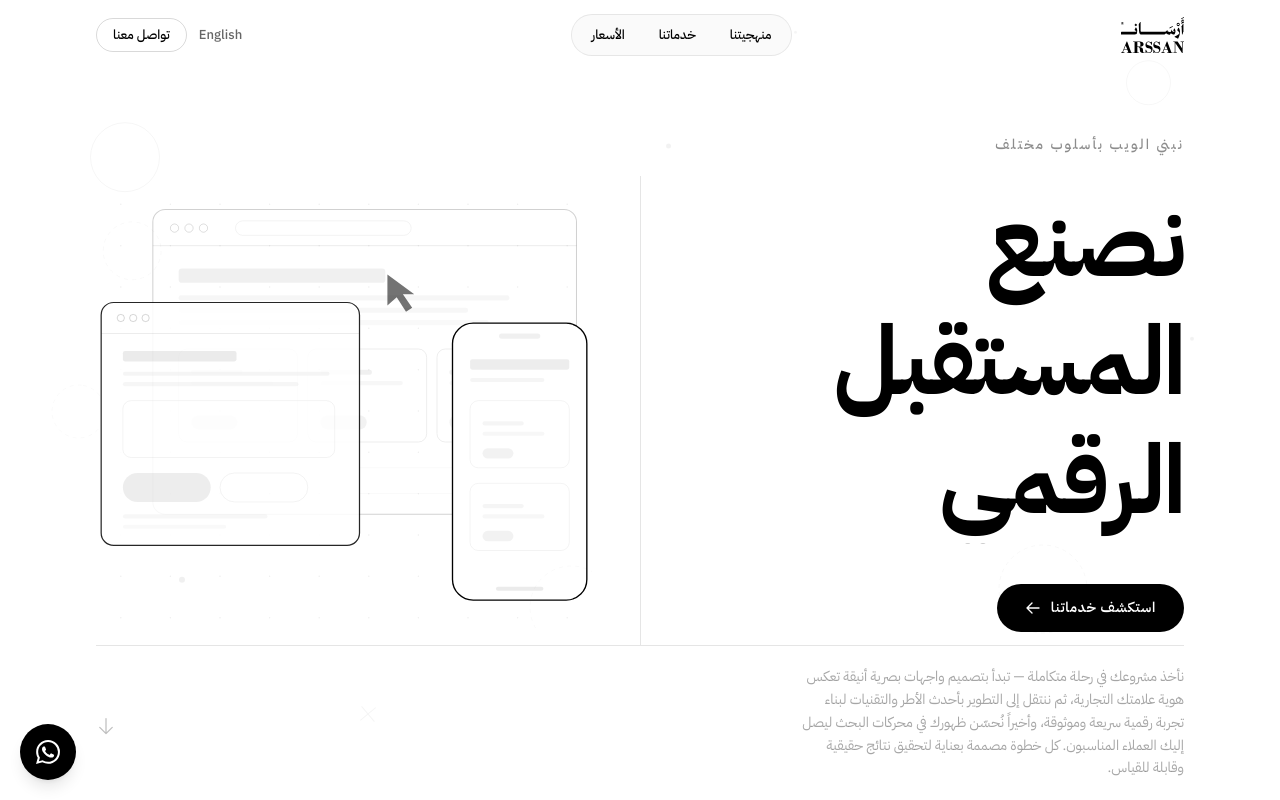
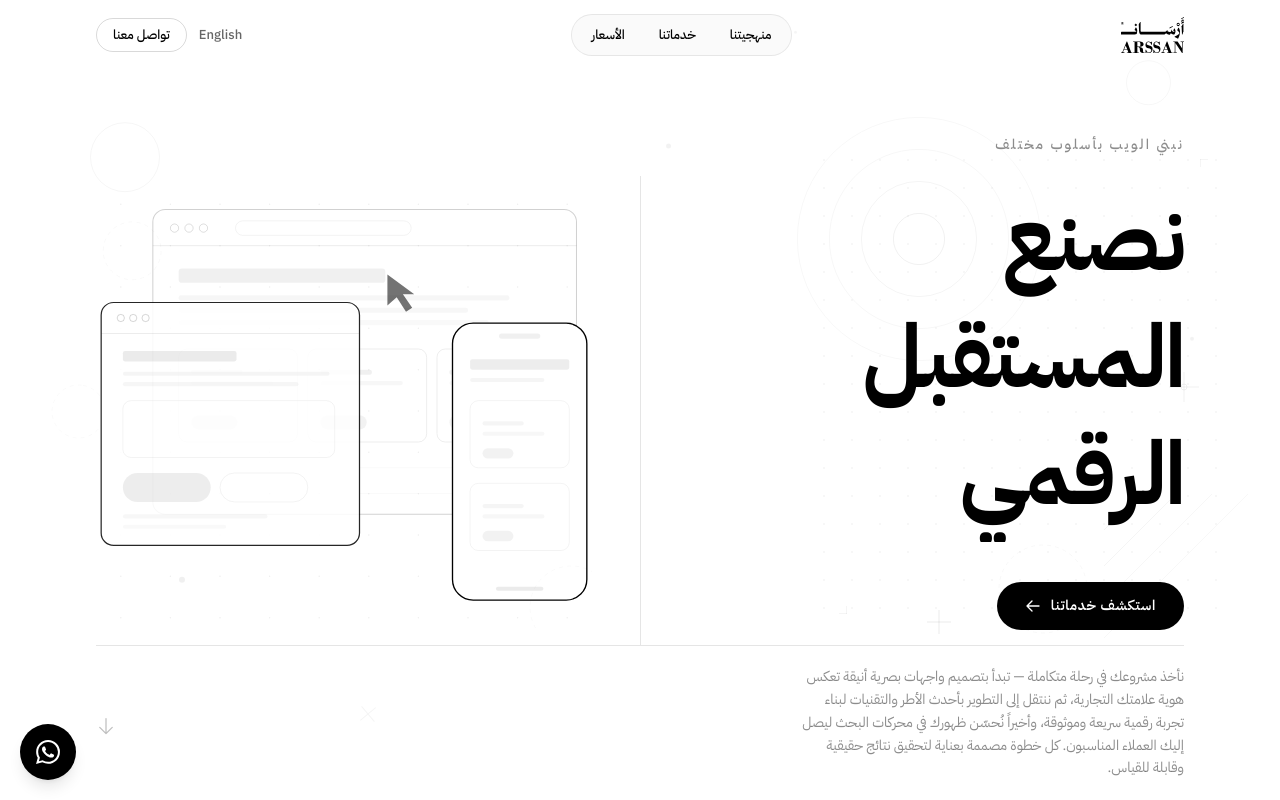
Before and after one commit to arssan-io/arssan, a Next.js app: page /ar in a window 1280 px wide. Shown: the top 800 px of the page. Built offline with nearby package versions, Linux system fonts and the light colour scheme.

Commit message:
fix hero section issues

```diff
--- a/components/Hero.tsx
+++ b/components/Hero.tsx
@@ -173,30 +173,92 @@ export function Hero({ lang, dict }: HeroProps) {
   ];
 
   return (
-    <section className="relative min-h-[100svh] flex flex-col pt-24 md:pt-28">
+    <section className="relative min-h-[100svh] flex flex-col pt-20 sm:pt-24 md:pt-28">
       <FloatingShapes shapes={heroShapes} />
-      <div className="relative z-10 flex-1 max-w-6xl mx-auto w-full px-5 sm:px-8 flex flex-col">
+      <div className="relative z-10 flex-1 max-w-6xl mx-auto w-full px-5 sm:px-8 flex flex-col justify-between">
         {/* Tagline */}
         <motion.div
           initial={{ opacity: 0 }}
           animate={{ opacity: 1 }}
           transition={{ duration: 0.8, delay: 0.1 }}
-          className="py-4 md:py-5"
+          className="py-3 sm:py-4 md:py-5 text-center md:text-start"
         >
-          <span className="text-xs sm:text-sm font-medium tracking-[0.15em] uppercase text-black/45">
+          <span className="text-[11px] sm:text-xs md:text-sm font-medium tracking-[0.15em] uppercase text-black/45">
             {dict.hero.tagline}
           </span>
         </motion.div>
 
         {/* Two-column split */}
-        <div className="flex-1 grid grid-cols-1 md:grid-cols-2 gap-8 md:gap-0">
+        <div className="flex-1 grid grid-cols-1 md:grid-cols-2 gap-6 md:gap-0">
           {/* LEFT: headline + CTA */}
-          <div className="flex flex-col justify-center md:pe-12 lg:pe-16 md:border-e md:border-black/10">
-            <div className="mb-8 md:mb-10">
+          <div className="flex flex-col justify-center items-center md:items-start md:pe-12 lg:pe-16 md:border-e md:border-black/10">
+            {/* Background grid/graphics behind the title */}
+            <div className="relative">
+              <motion.div
+                initial={{ opacity: 0 }}
+                animate={{ opacity: 1 }}
+                transition={{ delay: 0.3, duration: 1.5 }}
+                className="absolute inset-0 -inset-x-6 sm:-inset-x-10 -inset-y-4 sm:-inset-y-8 pointer-events-none"
+              >
+                {/* Dot grid pattern */}
+                <svg className="absolute inset-0 w-full h-full" xmlns="http://www.w3.org/2000/svg">
+                  <defs>
+                    <pattern id="hero-dots" x="0" y="0" width="28" height="28" patternUnits="userSpaceOnUse">
+                      <circle cx="1" cy="1" r="0.8" fill="black" opacity="0.07" />
+                    </pattern>
+                  </defs>
+                  <rect width="100%" height="100%" fill="url(#hero-dots)" />
+                </svg>
+
+                {/* Concentric circles - top-right area */}
+                <svg className="absolute -top-8 -end-4 sm:-top-12 sm:-end-8 w-40 h-40 sm:w-56 sm:h-56 md:w-64 md:h-64" viewBox="0 0 200 200" fill="none" xmlns="http://www.w3.org/2000/svg">
+                  <circle cx="100" cy="100" r="95" stroke="black" strokeWidth="0.5" opacity="0.05" />
+                  <circle cx="100" cy="100" r="70" stroke="black" strokeWidth="0.5" opacity="0.06" />
+                  <circle cx="100" cy="100" r="45" stroke="black" strokeWidth="0.5" opacity="0.07" />
+                  <circle cx="100" cy="100" r="20" stroke="black" strokeWidth="0.6" opacity="0.08" />
+                </svg>
+
+                {/* Diagonal accent lines - bottom-left */}
+                <svg className="absolute -bottom-4 -start-4 sm:-bottom-6 sm:-start-6 w-28 h-28 sm:w-36 sm:h-36" viewBox="0 0 120 120" fill="none" xmlns="http://www.w3.org/2000/svg">
+                  <line x1="0" y1="120" x2="120" y2="0" stroke="black" strokeWidth="0.5" opacity="0.05" />
+                  <line x1="0" y1="90" x2="90" y2="0" stroke="black" strokeWidth="0.5" opacity="0.06" />
+                  <line x1="0" y1="60" x2="60" y2="0" stroke="black" strokeWidth="0.5" opacity="0.07" />
+                  <line x1="0" y1="30" x2="30" y2="0" stroke="black" strokeWidth="0.5" opacity="0.08" />
+                </svg>
+
+                {/* Crosshair marker - center accent */}
+                <svg className="absolute top-1/2 start-0 -translate-y-1/2 -translate-x-1/2 w-8 h-8 sm:w-10 sm:h-10 hidden sm:block" viewBox="0 0 40 40" fill="none" xmlns="http://www.w3.org/2000/svg">
+                  <line x1="20" y1="5" x2="20" y2="35" stroke="black" strokeWidth="0.6" opacity="0.1" />
+                  <line x1="5" y1="20" x2="35" y2="20" stroke="black" strokeWidth="0.6" opacity="0.1" />
+                  <circle cx="20" cy="20" r="3" stroke="black" strokeWidth="0.6" opacity="0.1" />
+                </svg>
+
+                {/* Corner brackets */}
+                <svg className="absolute top-0 start-0 w-5 h-5 sm:w-6 sm:h-6" viewBox="0 0 24 24" fill="none" xmlns="http://www.w3.org/2000/svg">
+                  <path d="M0 8V0H8" stroke="black" strokeWidth="0.8" opacity="0.1" />
+                </svg>
+                <svg className="absolute bottom-0 end-0 w-5 h-5 sm:w-6 sm:h-6" viewBox="0 0 24 24" fill="none" xmlns="http://www.w3.org/2000/svg">
+                  <path d="M24 16V24H16" stroke="black" strokeWidth="0.8" opacity="0.1" />
+                </svg>
+
+                {/* Large subtle plus sign accent */}
+                <motion.svg
+                  initial={{ opacity: 0, rotate: -90 }}
+                  animate={{ opacity: 1, rotate: 0 }}
+                  transition={{ delay: 1, duration: 1.5, ease }}
+                  className="absolute -bottom-6 end-1/4 w-6 h-6 sm:w-8 sm:h-8"
+                  viewBox="0 0 32 32" fill="none" xmlns="http://www.w3.org/2000/svg"
+                >
+                  <line x1="16" y1="4" x2="16" y2="28" stroke="black" strokeWidth="1" opacity="0.08" />
+                  <line x1="4" y1="16" x2="28" y2="16" stroke="black" strokeWidth="1" opacity="0.08" />
+                </motion.svg>
+              </motion.div>
+
+              <div className="mb-6 sm:mb-8 md:mb-10 relative">
                 {titleLines.map((line, idx) => (
-                <div key={idx} className="overflow-hidden pb-2">
+                  <div key={idx} className="overflow-hidden pb-4">
                     <motion.h1
-                    className="text-[clamp(2.75rem,9vw,6rem)] font-bold leading-[1.15] tracking-tight"
+                      className="text-5xl sm:text-6xl md:text-7xl lg:text-[5.5rem] font-bold leading-[1.15] tracking-tight text-center md:text-start"
                       initial={{ y: "120%" }}
                       animate={{ y: "0%" }}
                       transition={{
@@ -210,16 +272,27 @@ export function Hero({ lang, dict }: HeroProps) {
                   </div>
                 ))}
               </div>
+            </div>
+
+            {/* Mobile description — visible only on small screens, placed closer to heading */}
+            <motion.p
+              initial={{ opacity: 0, y: 10 }}
+              animate={{ opacity: 1, y: 0 }}
+              transition={{ delay: 0.7, duration: 0.7, ease }}
+              className="md:hidden text-sm text-black/50 leading-relaxed mb-6 max-w-xs text-center"
+            >
+              {dict.hero.description}
+            </motion.p>
 
             <motion.div
               initial={{ opacity: 0, y: 12 }}
               animate={{ opacity: 1, y: 0 }}
               transition={{ delay: 0.8, duration: 0.7, ease }}
-              className="flex items-center gap-5"
+              className="flex items-center justify-center md:justify-start gap-5"
             >
               <a
                 href={`/${lang}#services`}
-                className="inline-flex items-center gap-2.5 text-sm font-semibold tracking-wider uppercase bg-black text-white rounded-full px-7 py-3.5 active:scale-95 hover:scale-[1.03] hover:shadow-lg transition-all duration-300"
+                className="inline-flex items-center gap-2.5 text-[13px] sm:text-sm font-semibold tracking-wider uppercase bg-black text-white rounded-full px-6 sm:px-7 py-3 sm:py-3.5 active:scale-95 hover:scale-[1.03] hover:shadow-lg transition-all duration-300"
               >
                 {dict.hero.cta}
                 <svg
@@ -250,16 +323,17 @@ export function Hero({ lang, dict }: HeroProps) {
           initial={{ opacity: 0 }}
           animate={{ opacity: 1 }}
           transition={{ delay: 1.2, duration: 0.8 }}
-          className="border-t border-black/10 py-5 flex items-center justify-between"
+          className="border-t border-black/10 py-4 sm:py-5 flex items-center justify-between mt-auto"
         >
           <motion.p
             initial={{ opacity: 0, y: 8 }}
             animate={{ opacity: 1, y: 0 }}
             transition={{ delay: 1.4, duration: 0.7, ease }}
-            className="text-xs sm:text-sm text-black/35 leading-relaxed max-w-sm"
+            className="hidden md:block text-sm text-black/45 leading-relaxed max-w-sm"
           >
             {dict.hero.description}
           </motion.p>
+
           <motion.div
             animate={{ y: [0, 4, 0] }}
             transition={{ duration: 2.5, repeat: Infinity, ease: "easeInOut" }}
```
Lines whose indentation alone changed are shown as unchanged.
